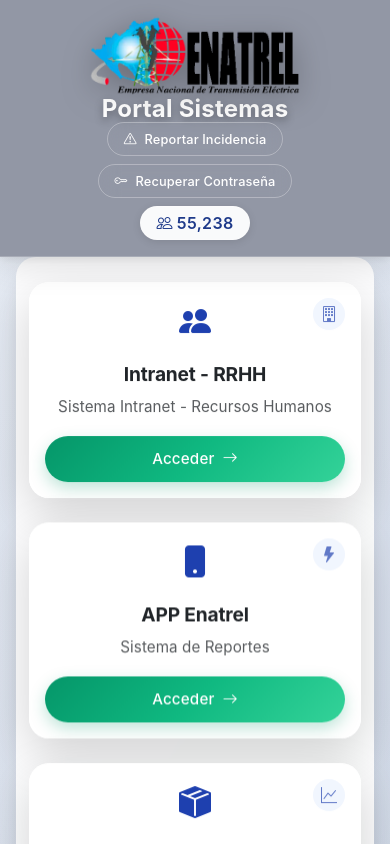
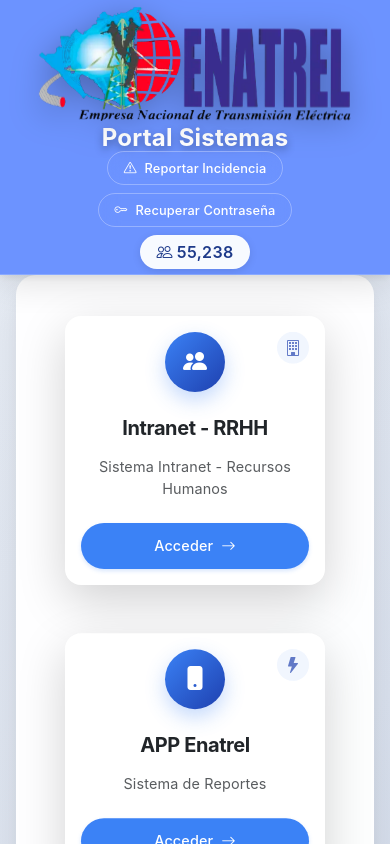
Before and after one commit to lennercastillo/enatrelportal, a React (Vite) app: page / in a window 390 px wide. Shown: the top 844 px of the page. Built offline with nearby package versions, Linux system fonts and the light colour scheme.

Commit message:
Mejoras en estilos

```diff
--- a/src/App.css
+++ b/src/App.css
@@ -24,7 +24,7 @@
 .portal-main {
   padding: 4rem 0;
   background: rgba(255, 255, 255, 0.95);
-  margin: 0 3rem;
+  margin: 0 6rem;
   border-radius: 24px;
   box-shadow:
     0 20px 40px rgba(0, 0, 0, 0.08),
@@ -36,10 +36,16 @@
 }
 
 /* Responsive Design */
+@media (max-width: 1200px) {
+  .portal-main {
+    margin: 0 4rem;
+  }
+}
+
 @media (max-width: 768px) {
   .portal-main {
     padding: 2.5rem 0;
-    margin: 0 1.5rem;
+    margin: 0 2rem;
     border-radius: 20px;
   }
 }
--- a/src/App.jsx
+++ b/src/App.jsx
@@ -60,7 +60,7 @@
       id: 8,
       title: "Seguridad Interna",
       description: "Sistema de Seguridad Interna",
-      icon: "bi-shield-check-fill",
+      icon: "bi-shield-fill-check",
       cornerIcon: "bi-lock-fill"
     },
     {
--- a/src/components/ApplicationCard.css
+++ b/src/components/ApplicationCard.css
@@ -1,27 +1,25 @@
-/* App Card Styles - Premium Corporate Design */
+/* App Card Styles - Clean Professional Design */
 .app-card {
-  background: rgba(255, 255, 255, 0.98);
-  border-radius: 20px;
-  transition: all 0.4s cubic-bezier(0.4, 0, 0.2, 1);
+  background: #ffffff;
+  border-radius: 16px;
+  transition: all 0.3s cubic-bezier(0.4, 0, 0.2, 1);
   position: relative;
   overflow: hidden;
-  border: 1px solid rgba(226, 232, 240, 0.6);
+  border: 1px solid #e2e8f0;
   height: 100%;
   box-shadow:
-    0 10px 30px rgba(0, 0, 0, 0.06),
-    0 4px 12px rgba(0, 0, 0, 0.04);
+    0 4px 6px rgba(0, 0, 0, 0.05),
+    0 1px 3px rgba(0, 0, 0, 0.1);
   transform: translateY(0px);
-  backdrop-filter: blur(20px);
   animation: floatCard 4s ease-in-out infinite;
 }
 
 .app-card:hover {
-  transform: translateY(-18px) scale(1.03);
+  transform: translateY(-8px) scale(1.02);
   box-shadow:
-    0 32px 64px rgba(30, 64, 175, 0.15),
-    0 16px 32px rgba(0, 0, 0, 0.08) !important;
-  border-color: #3b82f6;
-  background: rgba(255, 255, 255, 1);
+    0 20px 40px rgba(0, 0, 0, 0.1),
+    0 8px 16px rgba(0, 0, 0, 0.06);
+  border-color: #cbd5e1;
   animation-play-state: paused;
 }
 
@@ -49,6 +47,11 @@
   font-size: 1.2rem;
 }
 
+.app-card:hover .app-icon {
+  transform: scale(1.1);
+  box-shadow: 0 12px 24px rgba(0, 0, 0, 0.15);
+}
+
 .app-card:hover .corner-icon {
   opacity: 1;
   transform: scale(1.2) translateY(-3px);
@@ -66,37 +69,76 @@
 }
 
 .app-icon {
-  font-size: 2.5rem;
-  display: block;
-  color: #1e40af;
-  margin-bottom: 1rem;
+  width: 80px;
+  height: 80px;
+  border-radius: 50%;
+  display: flex;
+  align-items: center;
+  justify-content: center;
+  margin: 0 auto 1.5rem auto;
+  font-size: 2rem;
+  color: white;
+  background: linear-gradient(135deg, #3b82f6 0%, #1e40af 100%);
+  box-shadow: 0 8px 20px rgba(59, 130, 246, 0.3);
+  transition: all 0.3s ease;
 }
 
 .app-icon i {
-  font-size: 2.5rem;
+  font-size: 2rem;
 }
 
-/* Custom Bootstrap Button Styles - Premium */
+/* Iconos con colores específicos para cada aplicación */
+.app-card:nth-child(1) .app-icon {
+  background: linear-gradient(135deg, #3b82f6 0%, #1e40af 100%);
+  box-shadow: 0 8px 20px rgba(59, 130, 246, 0.3);
+}
+
+.app-card:nth-child(2) .app-icon {
+  background: linear-gradient(135deg, #10b981 0%, #059669 100%);
+  box-shadow: 0 8px 20px rgba(16, 185, 129, 0.3);
+}
+
+.app-card:nth-child(3) .app-icon {
+  background: linear-gradient(135deg, #f59e0b 0%, #d97706 100%);
+  box-shadow: 0 8px 20px rgba(245, 158, 11, 0.3);
+}
+
+.app-card:nth-child(4) .app-icon {
+  background: linear-gradient(135deg, #ef4444 0%, #dc2626 100%);
+  box-shadow: 0 8px 20px rgba(239, 68, 68, 0.3);
+}
+
+.app-card:nth-child(5) .app-icon {
+  background: linear-gradient(135deg, #8b5cf6 0%, #7c3aed 100%);
+  box-shadow: 0 8px 20px rgba(139, 92, 246, 0.3);
+}
+
+.app-card:nth-child(6) .app-icon {
+  background: linear-gradient(135deg, #06b6d4 0%, #0891b2 100%);
+  box-shadow: 0 8px 20px rgba(6, 182, 212, 0.3);
+}
+
+/* Custom Bootstrap Button Styles - Clean */
 .app-card .btn-primary {
-  background: linear-gradient(135deg, #059669 0%, #10b981 50%, #34d399 100%);
+  background: #3b82f6;
   border: none;
-  box-shadow: 0 6px 16px rgba(5, 150, 105, 0.25);
-  transition: all 0.3s cubic-bezier(0.4, 0, 0.2, 1);
+  box-shadow: 0 2px 4px rgba(59, 130, 246, 0.2);
+  transition: all 0.3s ease;
   font-family: 'Inter', sans-serif;
   font-weight: 500;
-  font-size: 0.95rem;
+  font-size: 0.9rem;
   letter-spacing: 0.01em;
-  padding: 0.75rem 2rem;
+  padding: 0.75rem 1.5rem;
 }
 
 .app-card .btn-primary:hover {
-  transform: translateY(-3px);
-  box-shadow: 0 12px 32px rgba(5, 150, 105, 0.35);
-  background: linear-gradient(135deg, #047857 0%, #059669 100%);
+  transform: translateY(-2px);
+  box-shadow: 0 4px 8px rgba(59, 130, 246, 0.3);
+  background: #2563eb;
 }
 
 .app-card .btn-primary:focus {
-  box-shadow: 0 8px 25px rgba(5, 150, 105, 0.4);
+  box-shadow: 0 0 0 3px rgba(59, 130, 246, 0.1);
 }
 
 /* Custom Bootstrap Overrides */
@@ -110,21 +152,22 @@
 }
 
 .app-card .card-title {
-  color: #0f172a;
+  color: #1e293b;
   font-family: 'Inter', sans-serif;
-  font-weight: 600;
-  font-size: 1.2rem;
-  letter-spacing: -0.01em;
-  line-height: 1.3;
+  font-weight: 700;
+  font-size: 1.25rem;
+  letter-spacing: -0.02em;
+  line-height: 1.2;
+  margin-bottom: 0.75rem;
 }
 
 .app-card .card-text {
-  color: #475569;
+  color: #64748b;
   font-family: 'Inter', sans-serif;
-  font-size: 0.95rem;
-  line-height: 1.6;
+  font-size: 0.9rem;
+  line-height: 1.5;
   font-weight: 400;
-  letter-spacing: 0.005em;
+  letter-spacing: 0.01em;
 }
 
 /* Responsive Design */
@@ -140,11 +183,13 @@
   }
 
   .app-icon {
-    font-size: 2rem;
+    width: 60px;
+    height: 60px;
+    font-size: 1.5rem;
   }
 
   .app-icon i {
-    font-size: 2rem;
+    font-size: 1.5rem;
   }
 
   .corner-icon {
--- a/src/components/ApplicationCard.jsx
+++ b/src/components/ApplicationCard.jsx
@@ -13,11 +13,11 @@
           <i className={`bi ${cornerIcon}`}></i>
         </div>
         <div className="card-body text-center d-flex flex-column">
-          <div className="app-icon mb-3">
+          <div className="app-icon mb-4">
             <i className={`bi ${icon}`}></i>
           </div>
-          <h5 className="card-title fw-bold text-dark mb-2">{title}</h5>
-          <p className="card-text text-muted flex-grow-1">{description}</p>
+          <h5 className="card-title fw-bold text-dark mb-3">{title}</h5>
+          <p className="card-text text-muted flex-grow-1 mb-4">{description}</p>
           <button className="btn btn-primary btn-lg rounded-pill px-4 mt-auto">
             Acceder
             <i className="bi bi-arrow-right ms-2"></i>
--- /dev/null
+++ b/src/components/ApplicationsGrid.css
@@ -0,0 +1,33 @@
+/* Applications Grid Styles */
+.applications-grid {
+  padding: 2rem 0;
+}
+
+.applications-grid .row {
+  margin-bottom: 2rem;
+}
+
+.applications-grid .row:last-child {
+  margin-bottom: 0;
+}
+
+/* Responsive margins */
+@media (max-width: 768px) {
+  .applications-grid {
+    padding: 1.5rem 0;
+  }
+
+  .applications-grid .row {
+    margin-bottom: 1.5rem;
+  }
+}
+
+@media (max-width: 576px) {
+  .applications-grid {
+    padding: 1rem 0;
+  }
+
+  .applications-grid .row {
+    margin-bottom: 1rem;
+  }
+}
--- a/src/components/ApplicationsGrid.jsx
+++ b/src/components/ApplicationsGrid.jsx
@@ -1,9 +1,10 @@
 import ApplicationCard from './ApplicationCard'
+import './ApplicationsGrid.css'
 
 const ApplicationsGrid = ({ applications }) => {
   return (
-    <div className="container-fluid">
-      <div className="row g-4">
+    <div className="container-fluid px-5 applications-grid">
+      <div className="row g-5">
         {applications.map((app) => (
           <ApplicationCard key={app.id} application={app} />
         ))}
--- a/src/components/Header.css
+++ b/src/components/Header.css
@@ -1,8 +1,8 @@
 /* Header Styles - Premium Corporate Design */
 .portal-header {
-  background: #9297a5;
+  background: #6c93ff;
   border-bottom: 1px solid rgba(255, 255, 255, 0.2);
-  padding: 1.5rem 0;
+  padding: 0.5rem 0;
   position: sticky;
   top: 0;
   z-index: 100;
@@ -13,7 +13,7 @@
 }
 
 .portal-header .logo {
-  height: 120px;
+  height: 180px;
   width: auto;
   transition: all 0.4s ease;
   animation: float 3s ease-in-out infinite;
@@ -88,11 +88,11 @@
   }
 
   .portal-header {
-    padding: 1.25rem 0;
+    padding: 0.4rem 0;
   }
 
   .portal-header .logo {
-    height: 100px;
+    height: 140px;
   }
 }
 
@@ -107,10 +107,10 @@
   }
 
   .portal-header .logo {
-    height: 80px;
+    height: 120px;
   }
 
   .portal-header {
-    padding: 1rem 0;
+    padding: 0.3rem 0;
   }
 }
--- a/src/components/Header.jsx
+++ b/src/components/Header.jsx
@@ -1,4 +1,4 @@
-import enatrelLogo from '../logo/enatrel.png'
+import enatrelLogo from '../logo/Sin-Título-1.png'
 import './Header.css'
 
 const Header = () => {
```
Also changed, not shown: src/logo/Sin-título-1.png (added), src/logo/enatrel.png (deleted).
